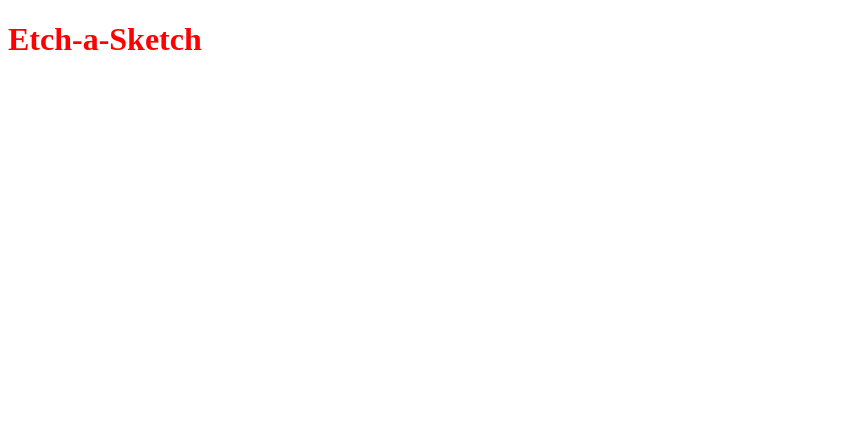
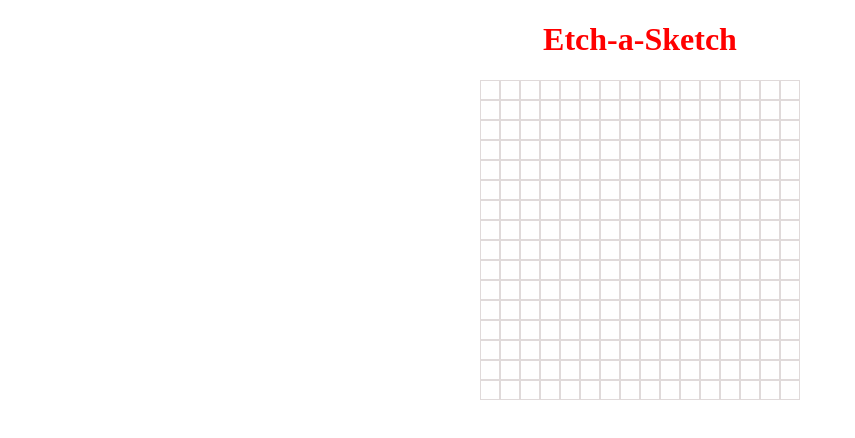
Before and after one commit to tlq68/Etch-a-Sketch, a plain HTML site: page index.html in a window 1280 px wide. Shown: the whole page, without its empty margins (0-855 px from the left). Drawn offline with Linux system fonts and the light colour scheme.

Commit message:
Added grid and paint feature

```diff
--- a/index.html
+++ b/index.html
@@ -9,6 +9,9 @@
 </head>
 <body>
     <h1>Etch-a-Sketch</h1>
+
+    <div class="container"></div>
+
     <script src="script.js"></script>
 </body>
 </html>
--- a/script.js
+++ b/script.js
@@ -1,2 +1,28 @@
 const h1Select = document.querySelector('h1');
 h1Select.style.color = 'red';
+
+const container = document.querySelector('.container')
+
+function makeGrid(rows, cols) {
+  container.style.setProperty('--grid-rows', rows);
+  container.style.setProperty('--grid-cols', cols);
+  for (let i = 0; i < (rows * cols); i++) {
+    let gridCell = document.createElement("div");
+    container.appendChild(gridCell).className = "grid-item";
+
+  };
+
+};
+
+makeGrid(16, 16);
+
+function draw() {
+    const change = document.querySelectorAll('.grid-item');
+    change.forEach((item) => {
+        item.addEventListener('mouseover', () => {
+          item.style.backgroundColor = '#333';
+        })
+    });
+}
+
+draw();
--- a/style.css
+++ b/style.css
@@ -1,3 +1,29 @@
 h1 {
     font-size: 32px;
+    text-align: center;
 }
+
+:root {
+    --grid-cols: 1;
+    --grid-rows: 1;
+  }
+
+  .container {
+    display: grid;
+    grid-template-rows: repeat(var(--grid-rows), 1fr);
+    grid-template-columns: repeat(var(--grid-cols), 1fr);
+    width: 20em;
+    height: 20em;
+    margin: auto;
+  }
+
+  .grid-item {
+    padding: .2em;
+
+    border: 1px solid rgb(224, 218, 218);
+    text-align: center;
+  }
+
+  .red {
+      background-color: red;
+  }
```
